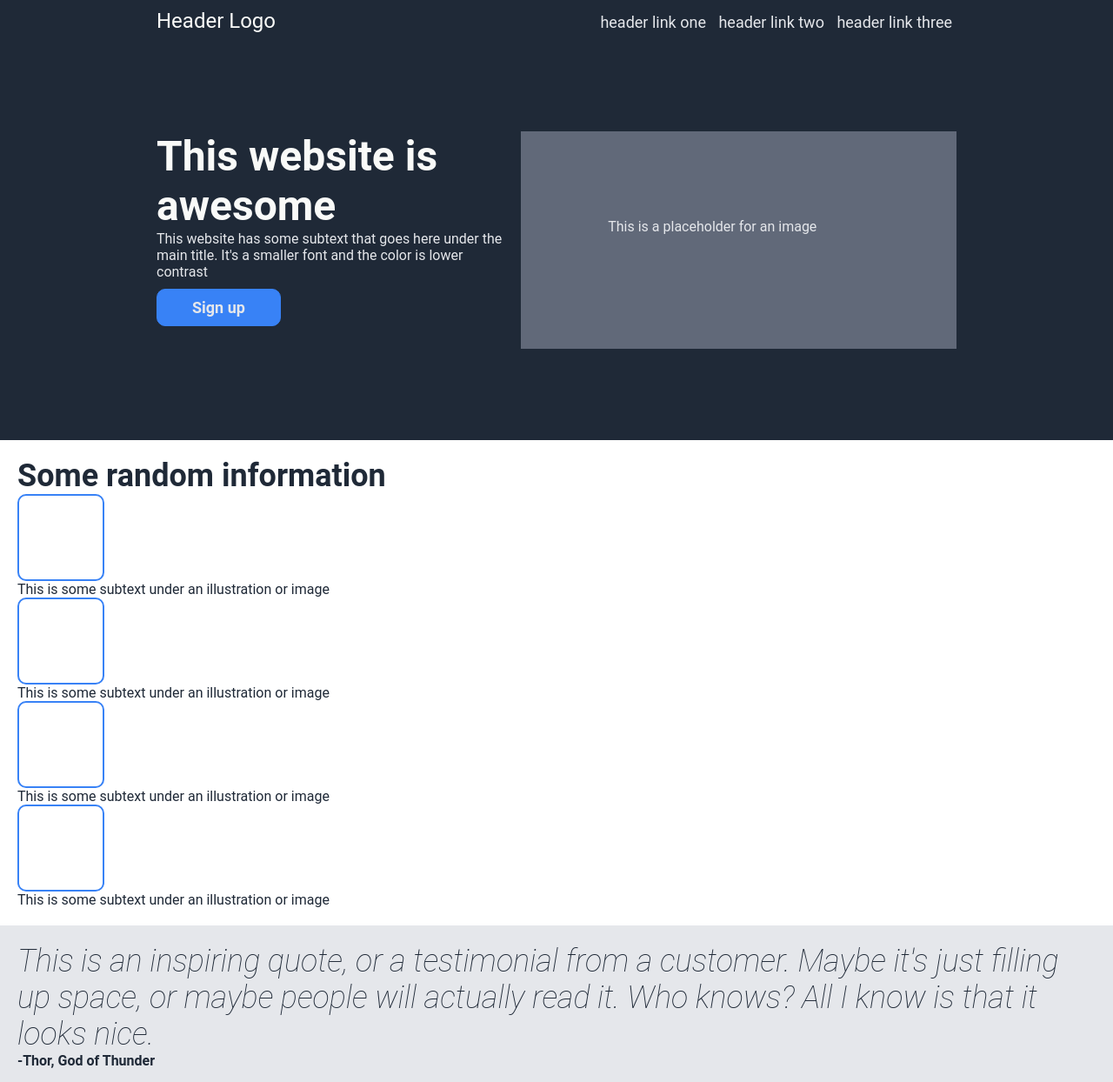
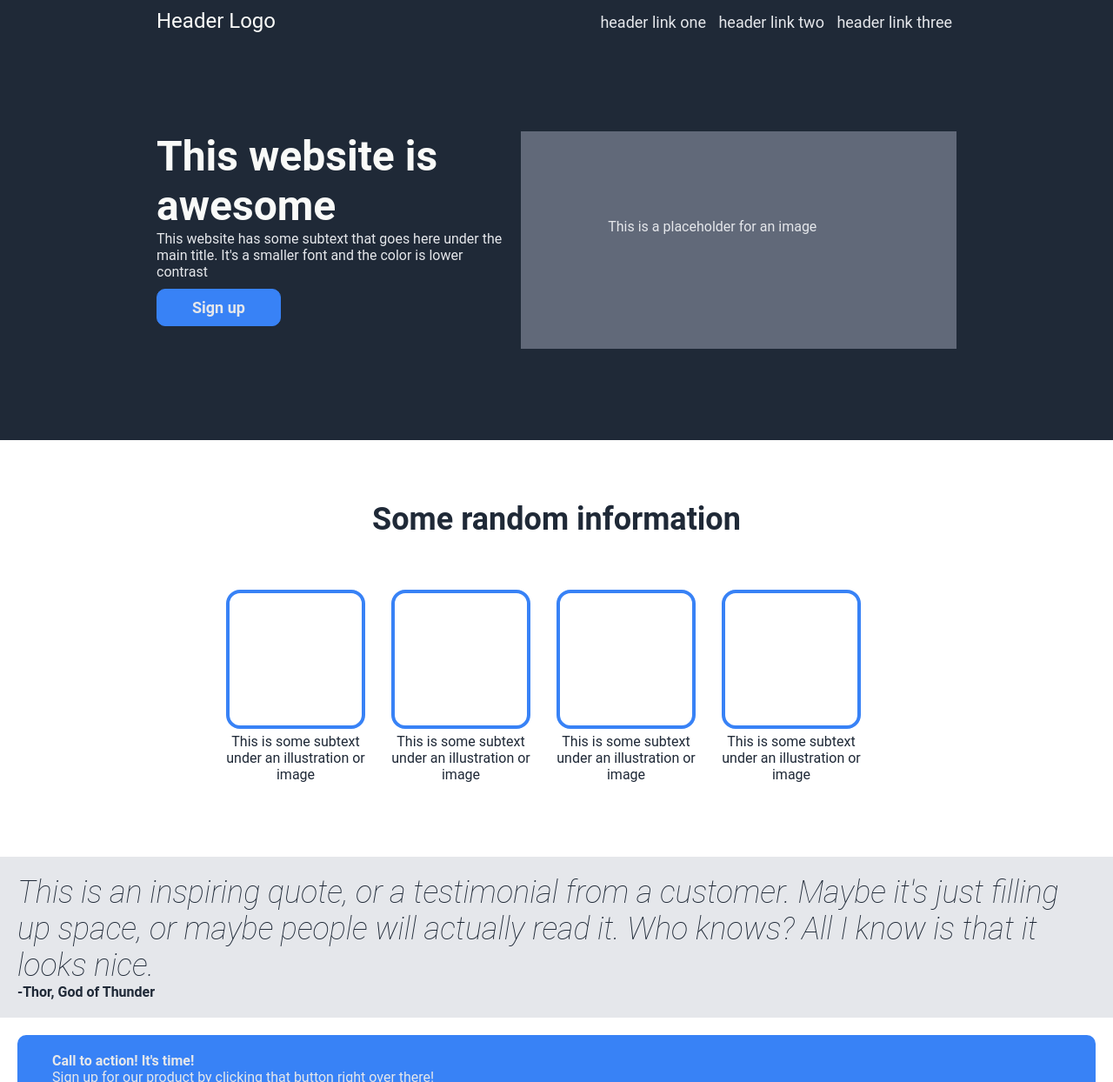
Before and after one commit to elpacificmb/odin-landing-page, a plain HTML site: page index.html in a window 1280 px wide. Shown: the top 1244 px of the page at 87% size. Drawn offline with Linux system fonts and the light colour scheme.

Commit message:
Add styling for info section

```diff
--- a/css/style.css
+++ b/css/style.css
@@ -94,17 +94,36 @@ section.quote {
 }
 
 /* === Section 1 - Info === */
-section.info h2 {
+.info h2 {
     font-size: 36px;
     font-weight: bolder;
 }
 
+.info h2 {
+    text-align: center;
+    margin-top: 50px;
+}
+
+.info > div {
+    width: 800px;
+    margin: 60px auto;
+    display: flex;
+    justify-content: center;
+}
+
 .card .illustration {
-    width: 100px;
-    height: 100px;
-    border: 2px solid #3882F6;
+    width: 160px;
+    height: 160px;
+    border: 4px solid #3882F6;
     border-radius: 10%;
 }
+
+.card > p {
+    width: 160px;
+    margin: 5px 30px 5px 0px;
+    text-align: center;
+}
+
 
 /* === Section 2 - Quote === */
 section.quote {
```
